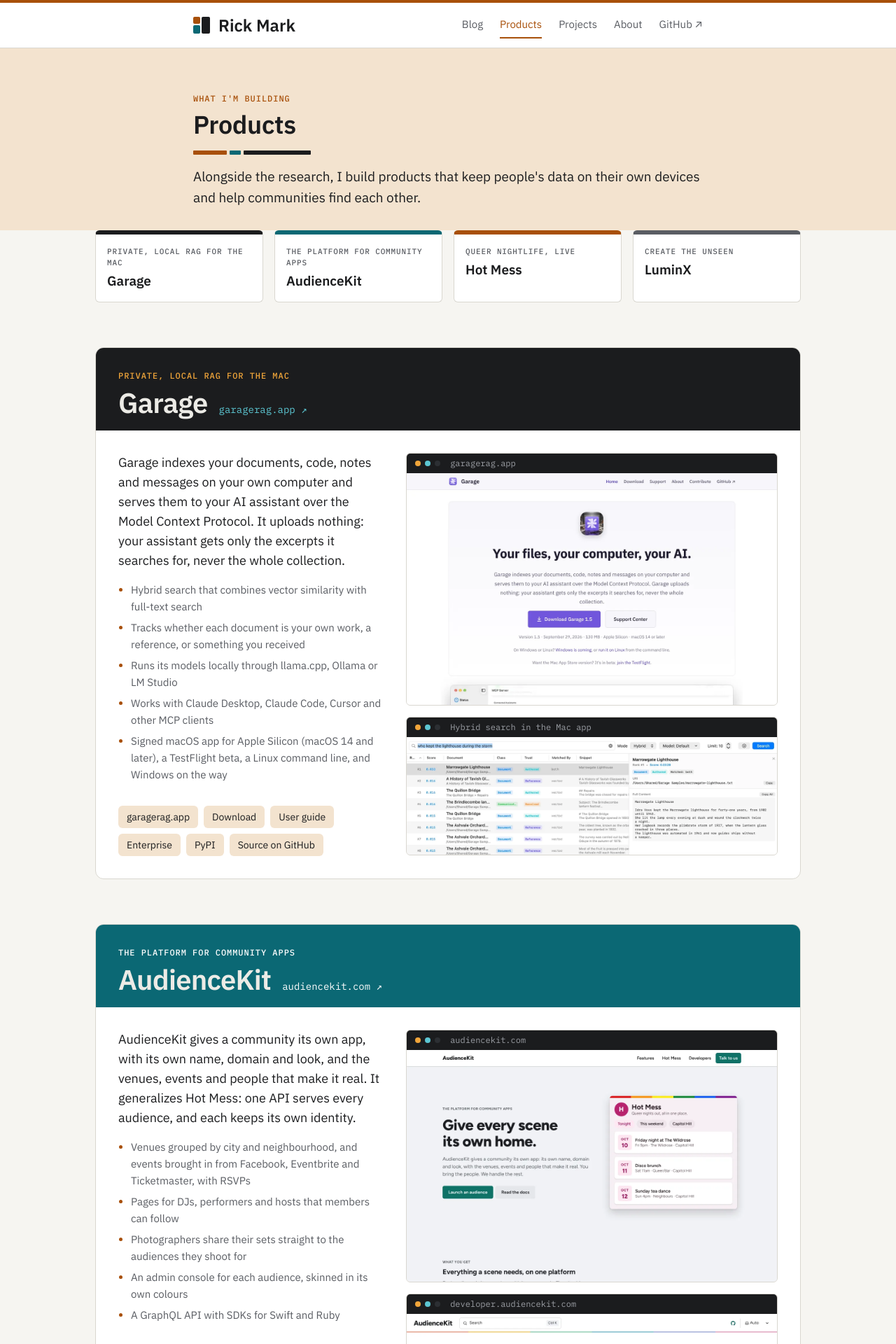
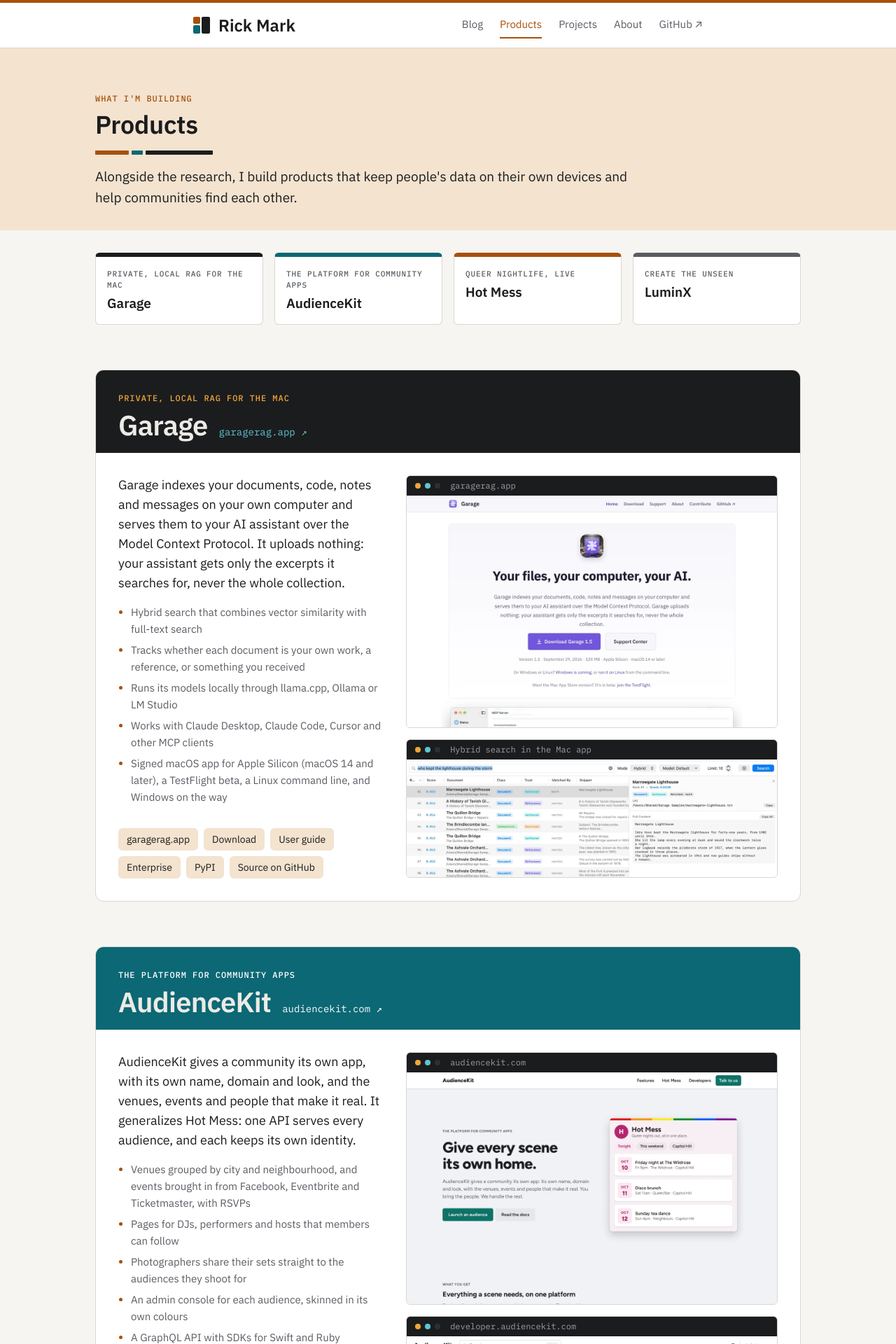
Before and after one commit to rickmark/rickmark_me, a Jekyll site: the page built from products.html, in a window 1280 px wide. Shown: the top 1920 px of the page at 70% size. Built offline with Jekyll 4.4.1, drawn with Linux system fonts in a browser that asks for light colours.

Commit message:
Fix spacing and alignment under the Products title band
The wide main column's padding reset its top gap to zero, so the product
tabs sat flush against the band, and the band used the narrow container
while the tabs used the wide one. Wide pages now get a wide band and
keep the main column's top and bottom padding.

Co-Authored-By: Claude Opus 5.5 (1M context) <noreply@anthropic.com>
Claude-Session: https://claude.ai/code/session_01G3YJFTbiLNMsEEzRXdzHr7

```diff
--- a/_includes/page-band.html
+++ b/_includes/page-band.html
@@ -1,5 +1,5 @@
 <section class="band band-tint page-band">
-  <div class="container">
+  <div class="{% if page.wide %}wide{% else %}container{% endif %}">
     {% if page.band_label %}<p class="label label-accent">{{ page.band_label }}</p>{% endif %}
     <h1 class="page-title">{{ page.title }}</h1>
     <div class="rule-blocks" aria-hidden="true"><span></span><span></span><span></span></div>
--- a/assets/style.css
+++ b/assets/style.css
@@ -245,7 +245,8 @@ a:hover { text-decoration: underline; text-underline-offset: 3px; }
 .chips code { font-family: var(--font-mono); font-size: 13px; }
 
 /* Page and post title bands */
-.page-band .container { padding-top: var(--space-4); padding-bottom: var(--space-3); }
+.page-band .container, .page-band .wide { padding-top: var(--space-4); padding-bottom: var(--space-3); }
+.wide.site-main { padding-top: var(--space-3); padding-bottom: var(--space-4); }
 .page-band .page-title { margin: var(--space-1) 0 0; }
 .page-band .rule-blocks { margin: var(--space-2) 0 0; }
 .page-band .lead { margin: var(--space-2) 0 0; color: var(--ink); }
```
